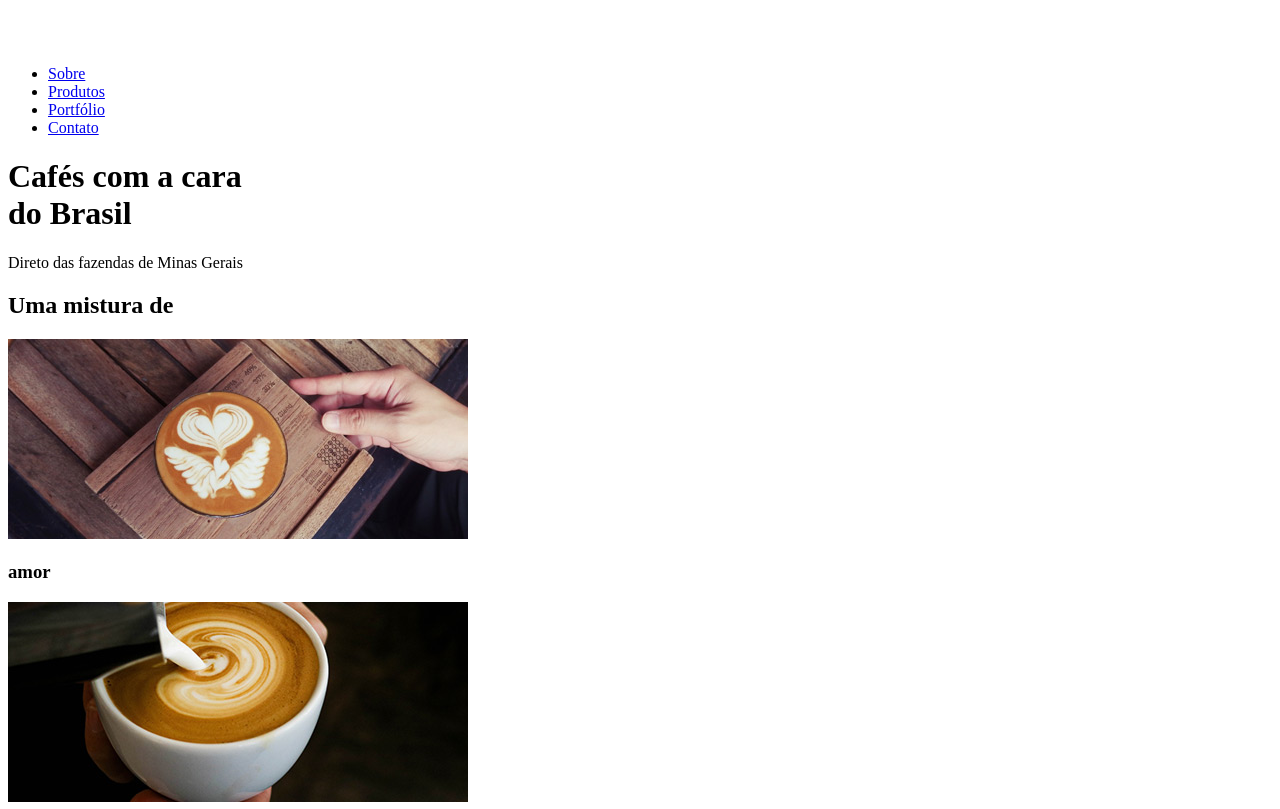
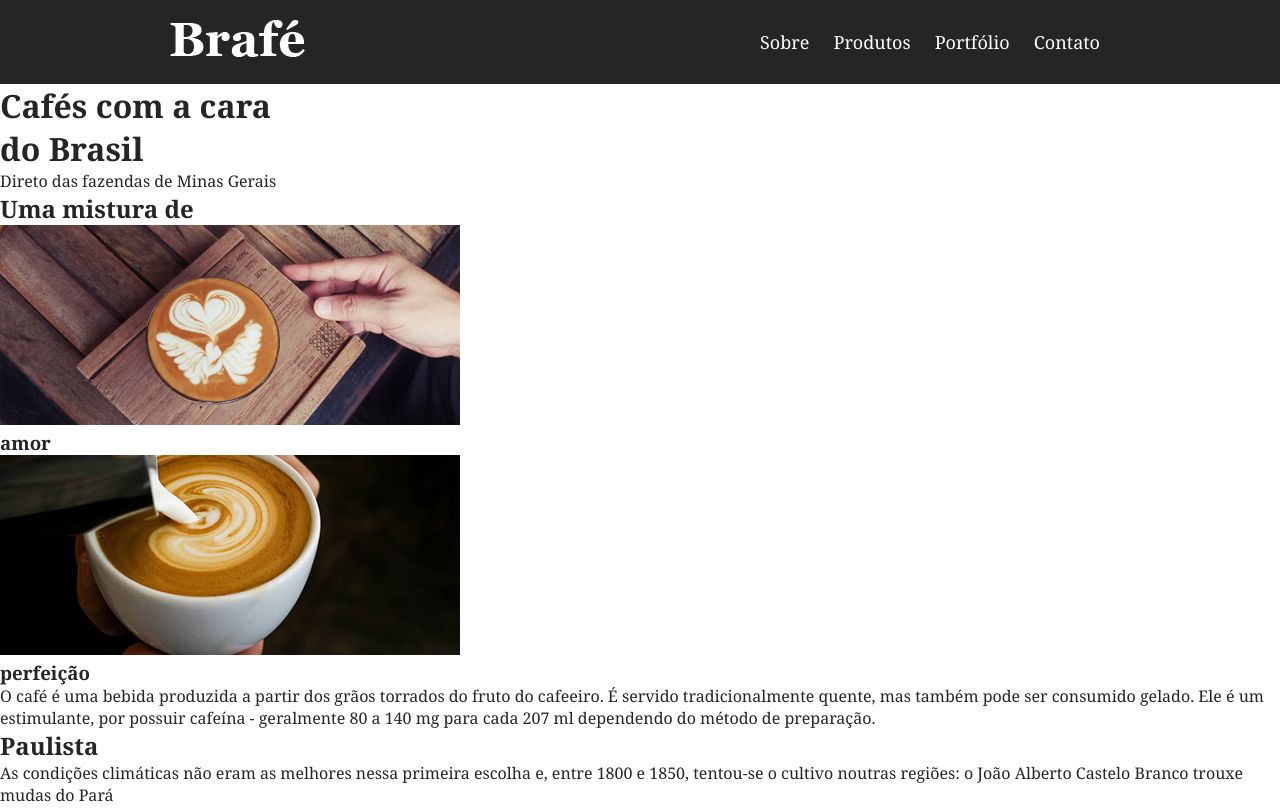
Before and after one commit to psdaniel/brafe-1, a plain HTML site: page index.html in a window 1280 px wide. Shown: the top 809 px of the page. Drawn offline with Linux system fonts and the light colour scheme; files that its build step writes are made by us from their sources.

Commit message:
Styles menu

```diff
--- a/index.html
+++ b/index.html
@@ -4,15 +4,15 @@
   <meta charset="UTF-8">
   <meta http-equiv="X-UA-Compatible" content="IE=edge">
   <meta name="viewport" content="width=device-width, initial-scale=1.0, shrink-to-fit=no">
-  <link rel="stylesheet" type="text/css" href="css/style.css">
+  <link rel="stylesheet" type="text/css" href="style/style.css">
   <title>Brafé 1</title>
 </head>
 <body>
-  <header>
-    <div>
-      <a href="/"><img src="./img/brafe.png" alt="Brafé"></a>
-    </div>
-    <nav>
+
+  <header class="menu">
+    <div class="menu-container">
+      <a class="menu-logo" href="/"><img src="./img/brafe.png" alt="Brafé"></a>
+      <nav class="menu-nav">
         <ul>
           <li><a href="/">Sobre</a></li>
           <li><a href="/">Produtos</a></li>
@@ -20,6 +20,7 @@
           <li><a href="/">Contato</a></li>
         </ul>
       </nav>
+    </div>
   </header>
 
   <main>
--- a/style/style.css
+++ b/style/style.css
@@ -0,0 +1,52 @@
+/* Reset */
+
+body, h1, h2, h3, p, ul {
+  padding: 0px;
+  margin: 0px;
+}
+
+body {
+  font-family: Georgia, serif;
+  color: #252525;
+}
+
+/* Menu */
+
+.menu {
+  background: #252525;
+  padding: 20px 0;
+}
+
+.menu-container {
+  max-width: 960px;
+  margin: 0 auto;
+}
+
+.menu-container::after, .menu-container::before {
+  content: '';
+  display: table;
+  clear: both;
+}
+
+.menu-logo {
+  display: block;
+  float: left;
+  margin-left: 10px;
+}
+
+.menu-nav {
+  float: right;
+  margin-right: 10px;
+}
+
+.menu-nav li {
+  display: inline-block;
+}
+
+.menu-nav a {
+  display: block;
+  padding: 10px;
+  text-decoration: none;
+  color: #fff;
+  font-size: 1.125em;
+}
```
Lines whose indentation alone changed are shown as unchanged.
